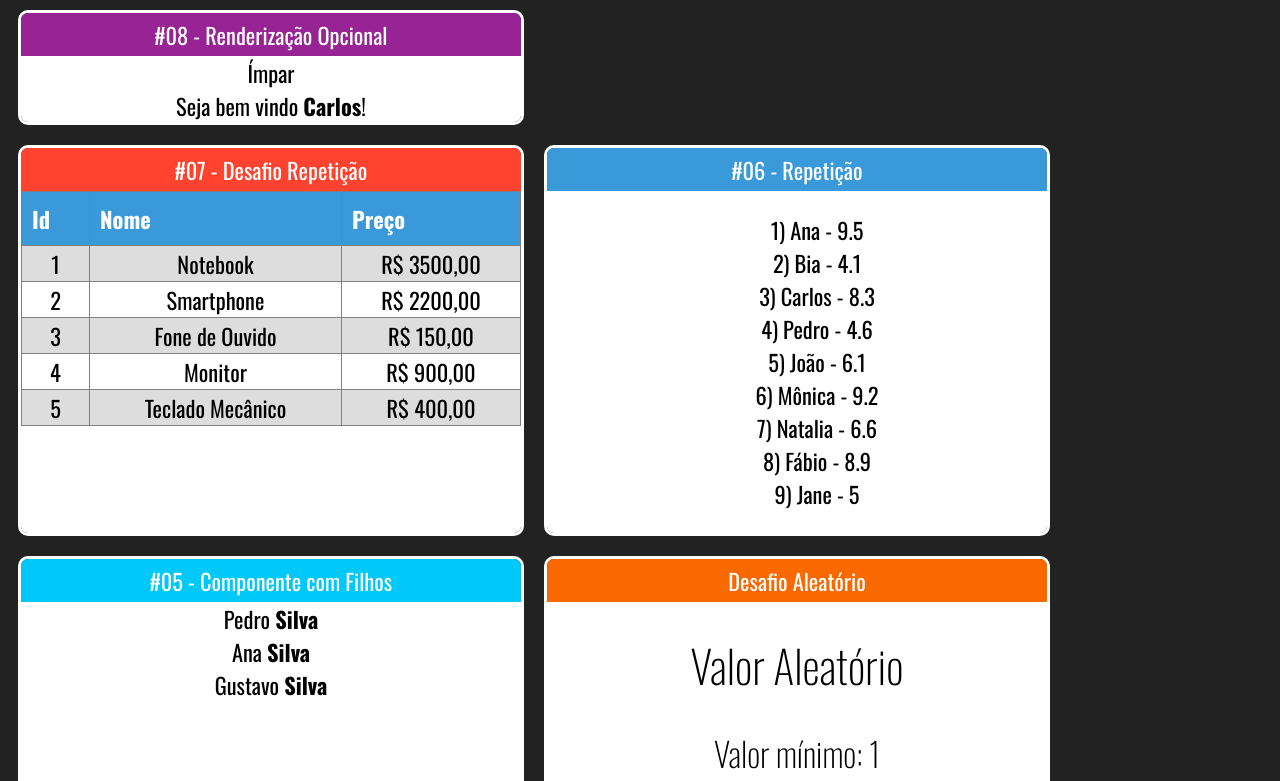
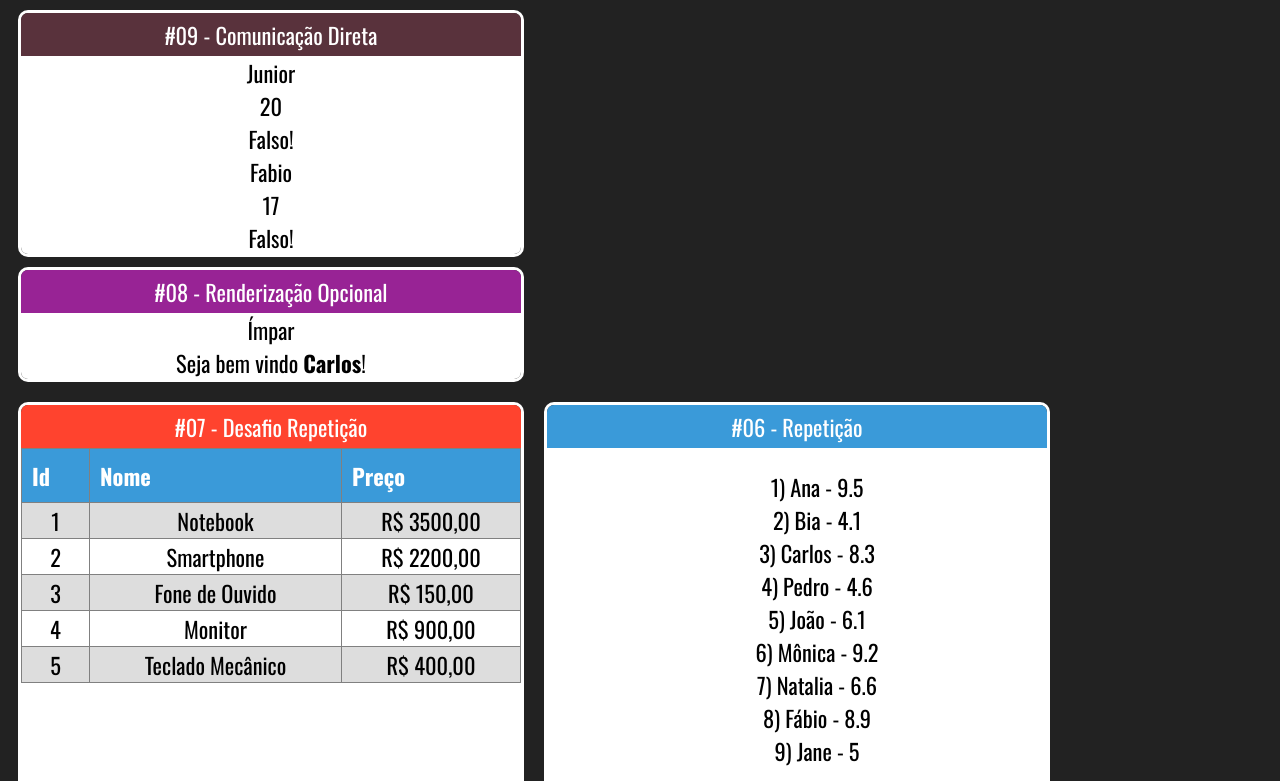
Before and after one commit to Homura-san/fundamentos-react, a React (Create React App) app: page / in a window 1280 px wide. Shown: the top 781 px of the page. Built offline with nearby package versions, Linux system fonts and the light colour scheme.

Commit message:
Comunicação direta

```diff
--- a/src/App.jsx
+++ b/src/App.jsx
@@ -10,17 +10,22 @@
 import TabelaProduto from "./components/repeticao/TabelaProduto";
 import ParOuImpar from "./components/condicional/ParOuImpar";
 import UsuarioInfo from "./components/condicional/UsuarioInfo";
+import DiretaPai from "./components/comunicacao/DiretaPai";
 
 // Sintaxe de função mais reduzida possível
 
 export default _ =>
     <div className="App">
+        <Card titulo="#09 - Comunicação Direta" color="#59323C">
+            <DiretaPai></DiretaPai>
+        </Card>
+
         <Card titulo="#08 - Renderização Opcional" color="#982395">
-                <ParOuImpar numero={21} />
-                <UsuarioInfo usuario={{ nome: 'Carlos' }} />
-                {/* <UsuarioInfo usuario={{}} />
+            <ParOuImpar numero={21} />
+            <UsuarioInfo usuario={{ nome: 'Carlos' }} />
+            {/* <UsuarioInfo usuario={{}} />
                 <UsuarioInfo usuario={{ email: 'carl@email.com' }} /> */}
-            </Card>
+        </Card>
 
         <div className="Cards">
             <Card titulo="#07 - Desafio Repetição" color="#FF432E">
--- /dev/null
+++ b/src/components/comunicacao/DiretaFilho.jsx
@@ -0,0 +1,11 @@
+import React from "react";
+
+export default props => {
+    return (
+        <div>
+            <div>{props.texto}</div>
+            <div>{props.numero}</div>
+            <div>{props.bool ? 'Verdadeiro' : 'Falso'}!</div>
+        </div>
+    )
+}
--- /dev/null
+++ b/src/components/comunicacao/DiretaPai.jsx
@@ -0,0 +1,11 @@
+import React from "react";
+import DiretaFilho from "./DiretaFilho";
+
+export default props => {
+    return (
+        <div>
+            <DiretaFilho texto="Junior" numero={20} nerd={true} />
+            <DiretaFilho texto="Fabio" numero={17} nerd={false} />
+        </div>
+    )
+}
```
